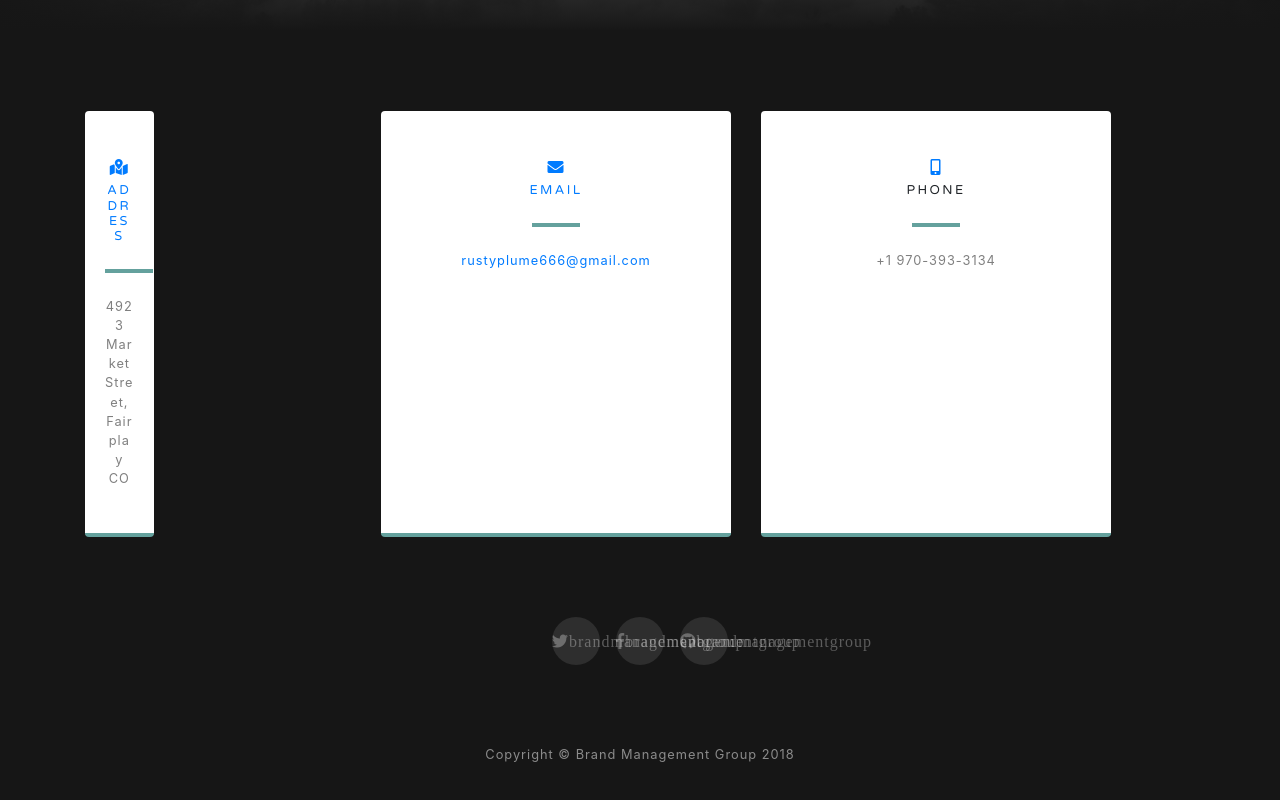
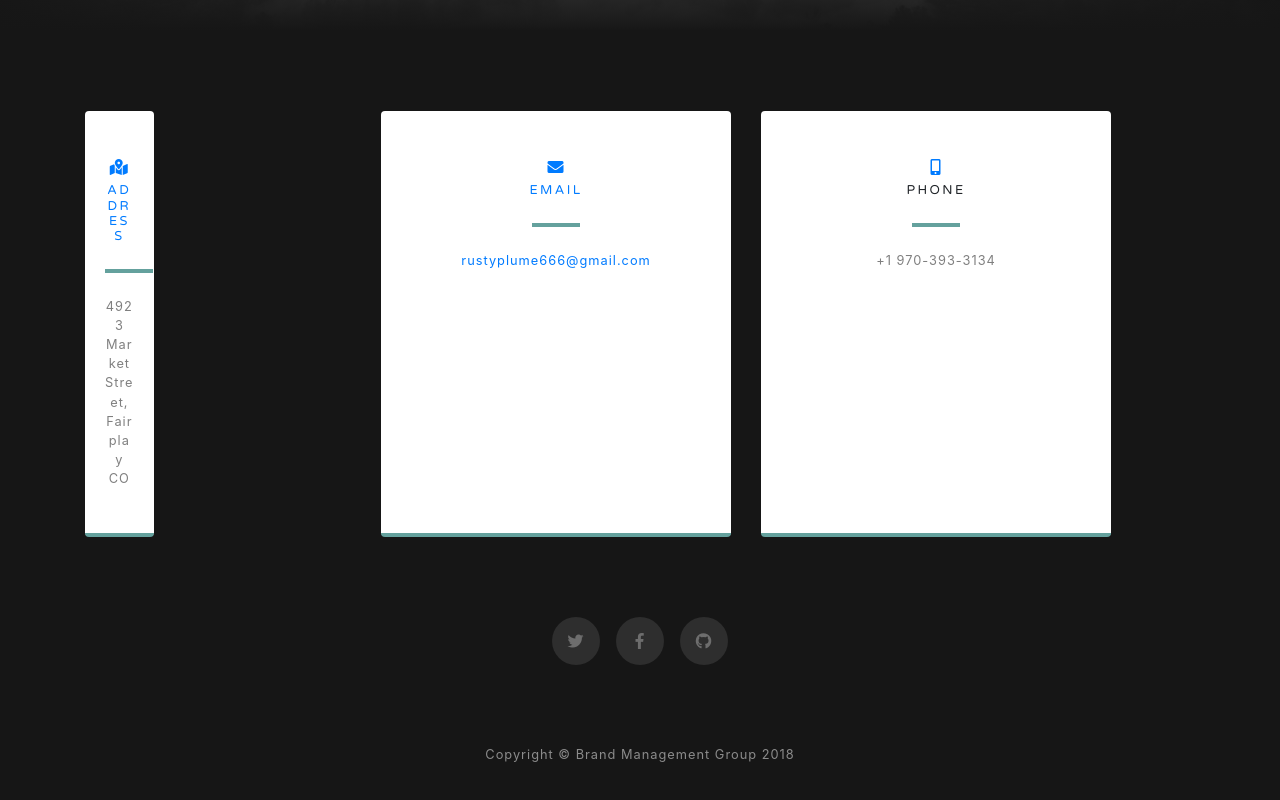
Before and after one commit to rustyplume666/brandmanagementgroup, a website with bundled scripts: page index.html in a window 1280 px wide. Shown: the part 3327-4127 px from the top of the page. Built offline with nearby package versions, Linux system fonts and the light colour scheme.

Commit message:
Update index.html

```diff
--- a/index.html
+++ b/index.html
@@ -192,14 +192,14 @@
         </div>
 
         <div class="social d-flex justify-content-center">
-          <a href="#" class="mx-2">
-            <i class="fab fa-twitter">brandmanagementgroup</i>
+          <a href="https://www.twitter.com/brandmgmtgroup" class="mx-2">
+            <i class="fab fa-twitter"></i>
           </a>
           <a href="#" class="mx-2">
-            <i class="fab fa-facebook-f">brandmanagementgroup</i>
+            <i class="fab fa-facebook-f"></i>
           </a>
           <a href="#" class="mx-2">
-            <i class="fab fa-github">brandmanagementgroup</i>
+            <i class="fab fa-github"></i>
           </a>
         </div>
 
```
